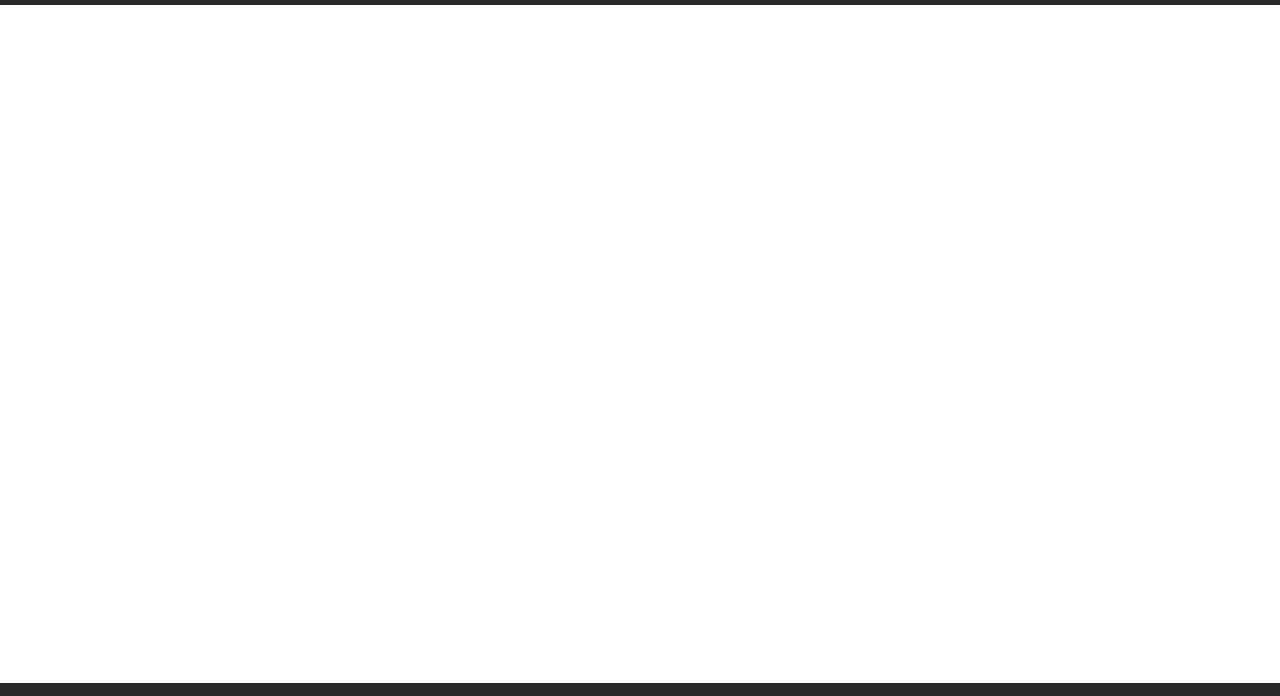
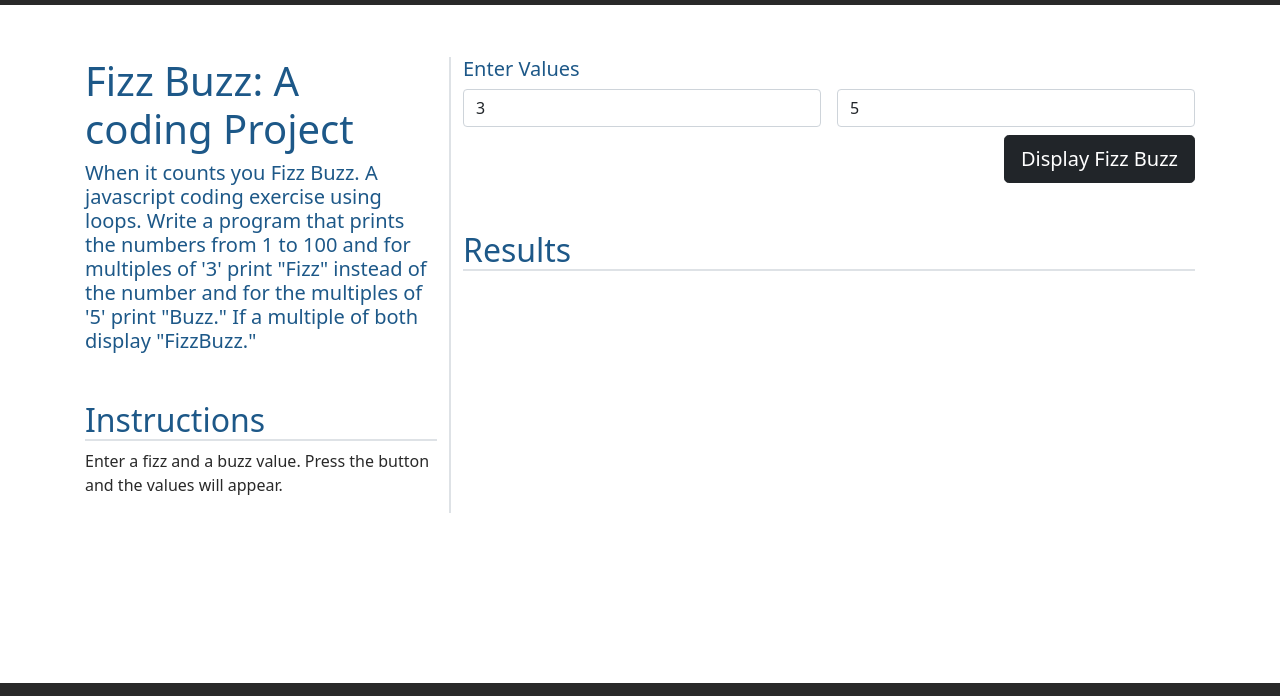
Before and after one commit to Gtzquierdo/FizzBuzz, a plain HTML site: page app.html in a window 1280 px wide. Shown: the part 51-747 px from the top of the page. Drawn offline with nearby package versions, Linux system fonts and the light colour scheme.

Commit message:
HTML complete
CSS and JS is next

```diff
--- a/app.html
+++ b/app.html
@@ -53,7 +53,40 @@
     <!-- Main Section -->
     <main class="flex-shrink-0">
         <div class="container mt-5">
-
+            <div class="row row-cols-1 row-cols-lg-2">
+                <div class="col col-lg-4 border-end border-2">
+                    <h1>Fizz Buzz: A coding Project</h1>
+                    <h4 class="lead">
+                        When it counts you Fizz Buzz. A javascript coding exercise using loops. Write a program that prints the numbers from 1 to 100 and for multiples of '3' print <strong>"Fizz"</strong> instead of the number and for the multiples of '5' print <strong>"Buzz."</strong> If a multiple of both display <strong>"FizzBuzz."</strong>
+                    </h4>
+                    <h2 class="mt-5 border-bottom border-2">Instructions</h2>
+                    <p>Enter a fizz and a buzz value. Press the button and the values will appear.</p>
+                </div>
+                <div class="col col-lg-8">
+                    <div>
+                        <h5>Enter Values</h5>
+                        <form class="row gy-2 gx-3">
+                            <div class="col">
+                                <input id="startValue" type="number" class="form-control" placeholder="Start Value" value=3 aria-label="Start Value">
+                            </div>
+                            <div class="col">
+                                <input id="endValue" type="number" class="form-control" placeholder="End Value" value=5 aria-label="End Value">
+                            </div>
+                            <div class="col-12 d-flex justify-content-end">
+                                <button id="btnSubmit" class="btn btn-dark btn-lg" type="button">Display Fizz Buzz</button>
+                            </div>
+                        </form>
+                        <h2 class="mt-5 border-bottom border-2">Results</h2>
+                        <div class="table-responsive">
+                            <table class="table table-striped table-sm">
+                                <tbody id="results">
+                                    <!-- Results go here -->
+                                </tbody>
+                            </table>
+                        </div>
+                    </div>
+                </div>
+            </div>
         </div>
     </main>
     <!-- Footer -->
```
